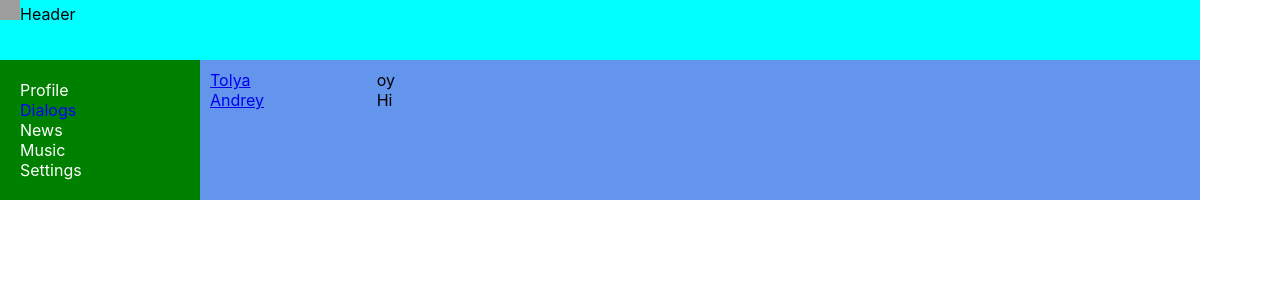
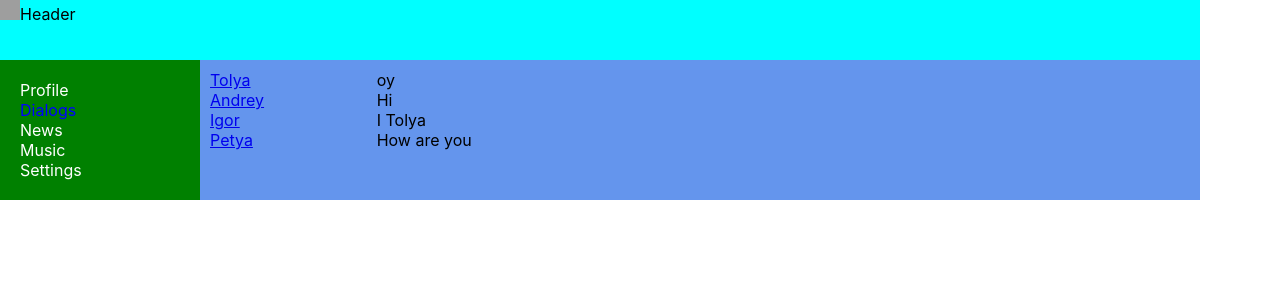
Before and after one commit to TolyaKravtsov/SocialNetwork-ReactApp, a React (Create React App) app: page /dialogs in a window 1280 px wide. Shown: the top 300 px of the page. Built offline with nearby package versions, Linux system fonts and the light colour scheme; grey boxes are pictures that could not be loaded.

Commit message:
MAP method

```diff
--- a/src/App.js
+++ b/src/App.js
@@ -5,21 +5,21 @@ import Navbar from "./components/Navbar/Navbar";
 import Profile from "./components/Profile/Profile";
 import Dialogs from "./components/Dialogs/Dialogs";
 import Route from "react-router-dom/es/Route";
-import {BrowserRouter} from "react-router-dom";
+import {BrowserRouter as Router} from "react-router-dom";
 
 const App = () => {
     return (
-        <BrowserRouter>
+        <Router>
             <div className='app-wrapper'>
                 <Header/>
                 <Navbar/>
                 <div className='app-wrapper-content'>
-                    <Route exact path="/Dialogs"
+                    <Route exact path="/dialogs"
                            component={Dialogs}/> {/* Route wait Url /Dialogs,and turn component Dialogs*/}
-                    <Route exact path="/Profile" component={Profile}/>
+                    <Route exact path="/profile" component={Profile}/>
                 </div>
             </div>
-        </BrowserRouter>
+        </Router>
 
 
     );
--- a/src/components/Dialogs/Dialogs.jsx
+++ b/src/components/Dialogs/Dialogs.jsx
@@ -26,7 +26,6 @@ let dialogsData = [
     {id: 4, name: 'Petya'},
 ];
 
-
 let messageData = [
     {id: 1, message: 'oy'},
     {id: 2, message: 'Hi'},
@@ -35,19 +34,30 @@ let messageData = [
 ];
 
 
+let dialogsElement = dialogsData.map((dialog) => {
+        return <DialogItem name={dialog.name} id={dialog.id}/>
+
+    }
+);
+
+let messagesElement = messageData.map((message) => {
+        return (
+            <Message message={message.message}/>
+        )
+    }
+);
+
+
 const Dialogs = (props) => {
 
     return (
         <div className={dialogs.dialogs}>
-
             <div className={dialogs.dialogsItem}>
-                <DialogItem name={dialogsData[0].name} id={dialogsData[0].id}/>
-                <DialogItem name={dialogsData[1].name} id={dialogsData[1].id}/>
+                {dialogsElement}
             </div>
 
             <div className={dialogs.messages}>
-                <Message message={messageData[0].message}/>
-                <Message message={messageData[1].message}/>
+                {messagesElement}
 
             </div>
         </div>
--- a/src/components/Navbar/Navbar.jsx
+++ b/src/components/Navbar/Navbar.jsx
@@ -10,7 +10,7 @@ const Navbar = (props) => {
             </div>
 
             <div className={navbar.item}>
-                <NavLink to="/Dialogs" activeClassName={navbar.activeLink}>Dialogs</NavLink>
+                <NavLink to="/dialogs" activeClassName={navbar.activeLink}>Dialogs</NavLink>
             </div>
 
             <div className={navbar.item}>
--- a/src/components/Profile/Profile.jsx
+++ b/src/components/Profile/Profile.jsx
@@ -6,17 +6,22 @@ import Posts from "./Posts/Posts";
 let postData = [
     {id: 1, message: 'how are you'},
     {id: 2, message: 'how do you do'}
+];
 
 
-];
+let postElement = postData.map((post) => {
+        return (
+            <Posts message={post.message}/>
+        )
+    }
+);
 
 const Profile = (props) => {
     return (
 
         <div>Main content
             <ProfileInfo/>
-            <Posts message={postData[0].message}/>
-            <Posts message={postData[1].message}/>
+            {postElement}
         </div>
     );
 };
```
Also changed, not shown: 1 other file (tests, documents, lock files or other folders).
